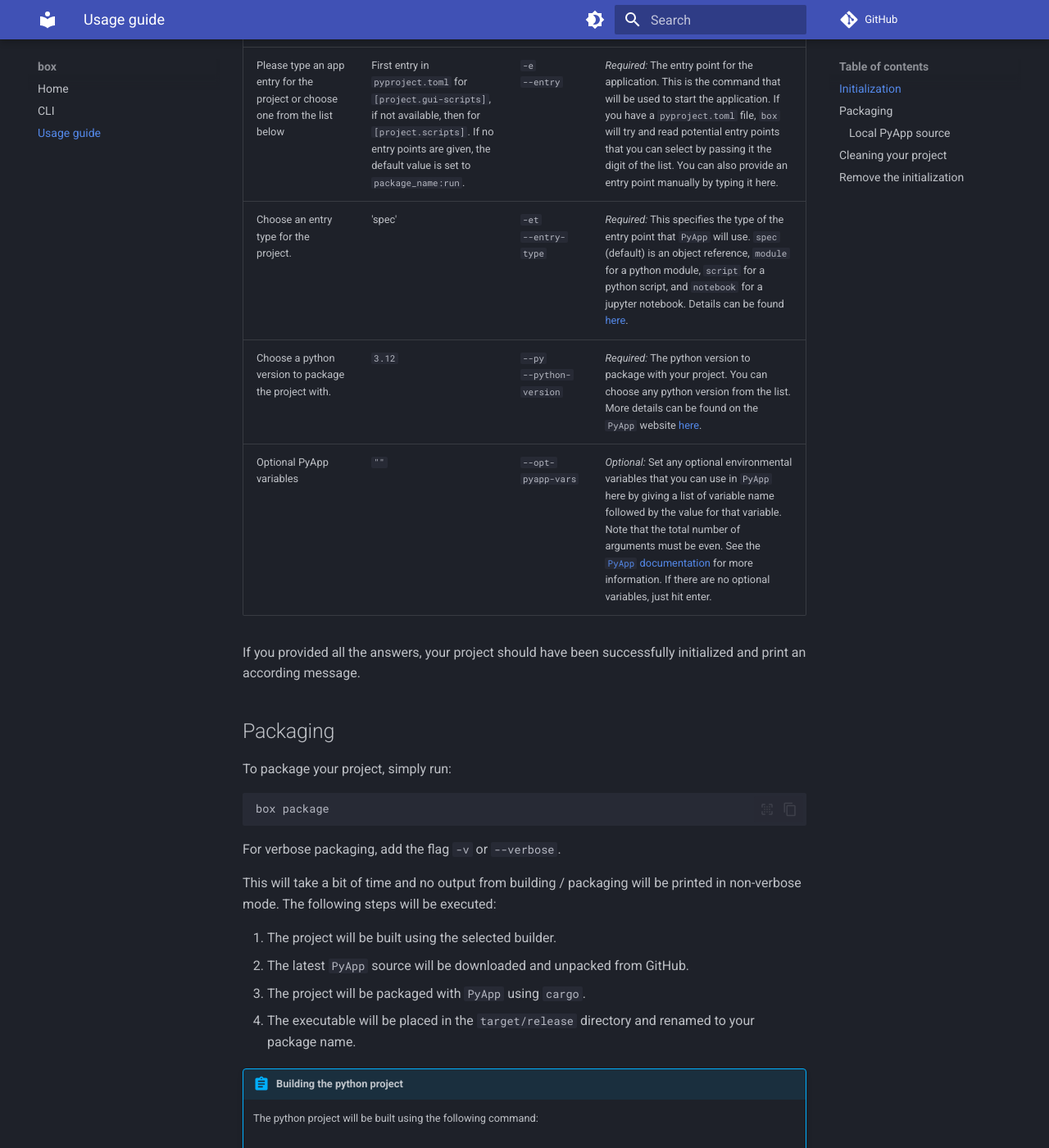
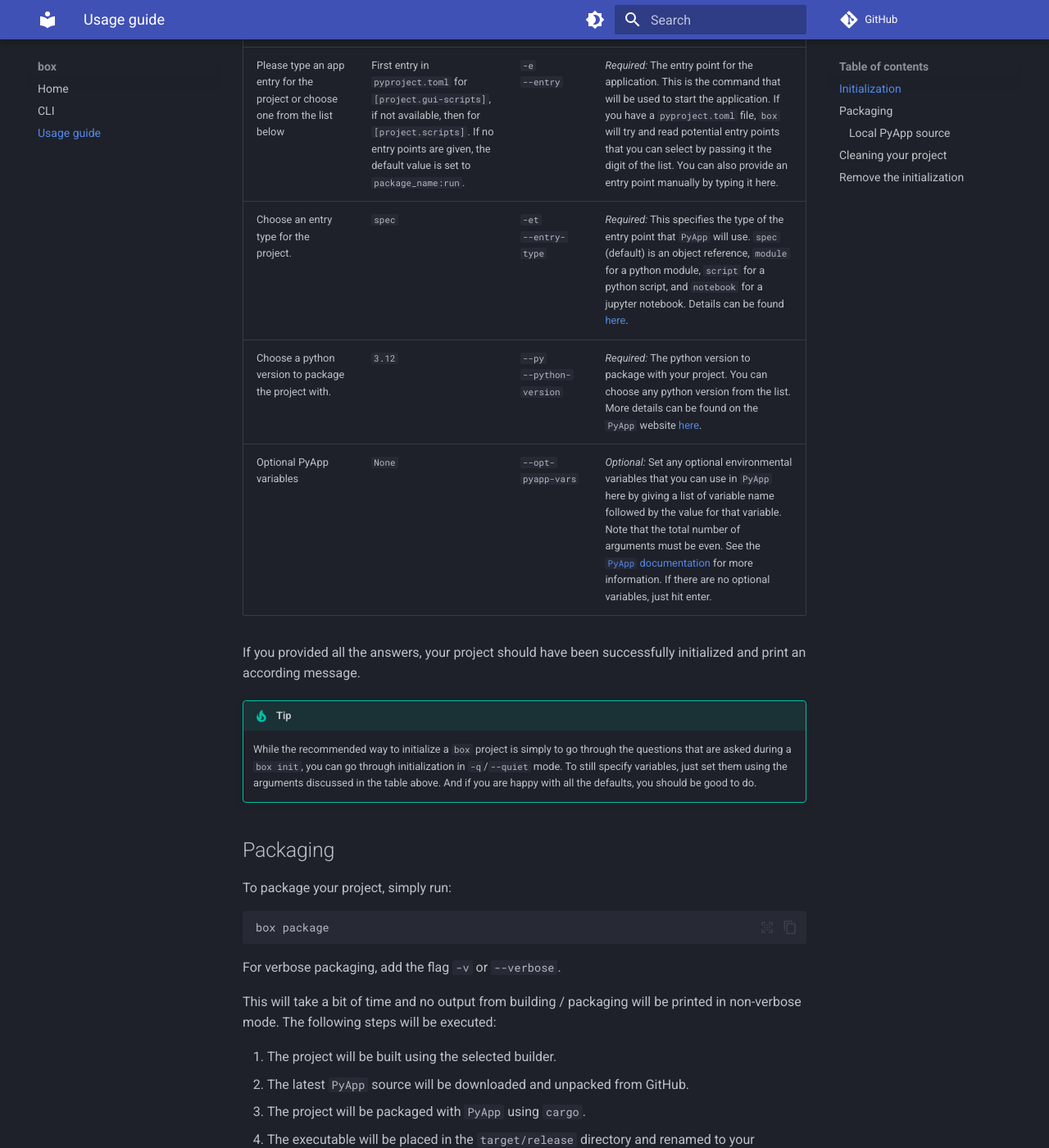
Before and after one commit to trappitsch/box, an MkDocs documentation site: the page built from docs/guide.md, in a window 1280 px wide and 1400 px high, scrolled down 869 px. Shown: the whole window at 82% size. Built offline with MkDocs 1.6.1 and Material for MkDocs 9.7.7, drawn with Linux system fonts in a browser that asks for light colours; comment, search, counter and statistics services are not loaded.

Commit message:
finish usage guide

```diff
--- a/docs/guide.md
+++ b/docs/guide.md
@@ -19,16 +19,22 @@
 
 The following table shows a list of questions, their default values, their arguments to provide answers in quiet mode, and an explanation:
 
-| Question | Default | Argument             | Explanation                                                                                                                                                                                                                                                                                                                                               |
-| --- | --- |----------------------|-----------------------------------------------------------------------------------------------------------------------------------------------------------------------------------------------------------------------------------------------------------------------------------------------------------------------------------------------------------|
-| Choose a builder tool for the project | `rye` | `-b`<br> `--builder` | *Required:* The builder to use to package your pyproject file. Valid tools are `rye`, `hatch`, `pdm`, `build`, and `flit`. Ensure that the builder is available in the environment in which you run box.                                                                                                                                                  |
-| Provide any optional dependencies for the project. | `""` | `--opt`<br>`--optional-deps` | *Optional:* Set any optional dependencies for the project. These are the dependencies that you would install in square brackets, e.g., via `pip install package_name[optional]`. If there are no optional dependencies, just hit enter.                                                                                                                   |
-| Please type an app entry for the project or choose one from the list below | First entry in `pyproject.toml` for `[project.gui-scripts]`, if not available, then for `[project.scripts]`. If no entry points are given, the default value is set to `package_name:run`. | `-e`<br>`--entry` | *Required:* The entry point for the application. This is the command that will be used to start the application. If you have a `pyproject.toml` file, `box` will try and read potential entry points that you can select by passing it the digit of the list. You can also provide an entry point manually by typing it here.                             |
-| Choose an entry type for the project. | 'spec' | `-et`<br>`--entry-type` | *Required:* This specifies the type of the entry point that `PyApp` will use. `spec` (default) is an object reference, `module` for a python module, `script` for a python script, and `notebook` for a jupyter notebook. Details can be found [here](https://ofek.dev/pyapp/latest/config/#execution-mode).                                              |
-| Choose a python version to package the project with. | `3.12` | `--py`<br>`--python-version` | *Required:* The python version to package with your project. You can choose any python version from the list. More details can be found on the `PyApp` website [here](https://ofek.dev/pyapp/latest/config/#python-distribution).                                                                                                                         |
-| Optional PyApp variables | `""` | `--opt-pyapp-vars` | *Optional:* Set any optional  environmental variables that you can use in `PyApp` here by giving a list of variable name followed by the value for that variable. Note that the total number of arguments must be even. See the [`PyApp` documentation](https://ofek.dev/pyapp) for more information. If there are no optional variables, just hit enter. |
+| Question                                                                   | Default                                                                                                                                                                                    | Argument                     | Explanation                                                                                                                                                                                                                                                                                                                                               |
+|----------------------------------------------------------------------------|--------------------------------------------------------------------------------------------------------------------------------------------------------------------------------------------|------------------------------|-----------------------------------------------------------------------------------------------------------------------------------------------------------------------------------------------------------------------------------------------------------------------------------------------------------------------------------------------------------|
+| Choose a builder tool for the project                                      | `rye`                                                                                                                                                                                      | `-b`<br> `--builder`         | *Required:* The builder to use to package your pyproject file. Valid tools are `rye`, `hatch`, `pdm`, `build`, and `flit`. Ensure that the builder is available in the environment in which you run box.                                                                                                                                                  |
+| Provide any optional dependencies for the project.                         | `None`                                                                                                                                                                                     | `--opt`<br>`--optional-deps` | *Optional:* Set any optional dependencies for the project. These are the dependencies that you would install in square brackets, e.g., via `pip install package_name[optional]`. If there are no optional dependencies, just hit enter.                                                                                                                   |
+| Please type an app entry for the project or choose one from the list below | First entry in `pyproject.toml` for `[project.gui-scripts]`, if not available, then for `[project.scripts]`. If no entry points are given, the default value is set to `package_name:run`. | `-e`<br>`--entry`            | *Required:* The entry point for the application. This is the command that will be used to start the application. If you have a `pyproject.toml` file, `box` will try and read potential entry points that you can select by passing it the digit of the list. You can also provide an entry point manually by typing it here.                             |
+| Choose an entry type for the project.                                      | `spec`                                                                                                                                                                                     | `-et`<br>`--entry-type`      | *Required:* This specifies the type of the entry point that `PyApp` will use. `spec` (default) is an object reference, `module` for a python module, `script` for a python script, and `notebook` for a jupyter notebook. Details can be found [here](https://ofek.dev/pyapp/latest/config/#execution-mode).                                              |
+| Choose a python version to package the project with.                       | `3.12`                                                                                                                                                                                     | `--py`<br>`--python-version` | *Required:* The python version to package with your project. You can choose any python version from the list. More details can be found on the `PyApp` website [here](https://ofek.dev/pyapp/latest/config/#python-distribution).                                                                                                                         |
+| Optional PyApp variables                                                   | `None`                                                                                                                                                                                     | `--opt-pyapp-vars`           | *Optional:* Set any optional  environmental variables that you can use in `PyApp` here by giving a list of variable name followed by the value for that variable. Note that the total number of arguments must be even. See the [`PyApp` documentation](https://ofek.dev/pyapp) for more information. If there are no optional variables, just hit enter. |
 
 If you provided all the answers, your project should have been successfully initialized and print an according message.
+
+!!! tip
+    While the recommended way to initialize a `box` project is simply to go through the questions that are asked
+    during a `box init`, you can go through initialization in `-q`/`--quiet` mode.
+    To still specify variables, just set them using the arguments discussed in the table above.
+    And if you are happy with all the defaults, you should be good to do.
 
 ## Packaging
 
```
